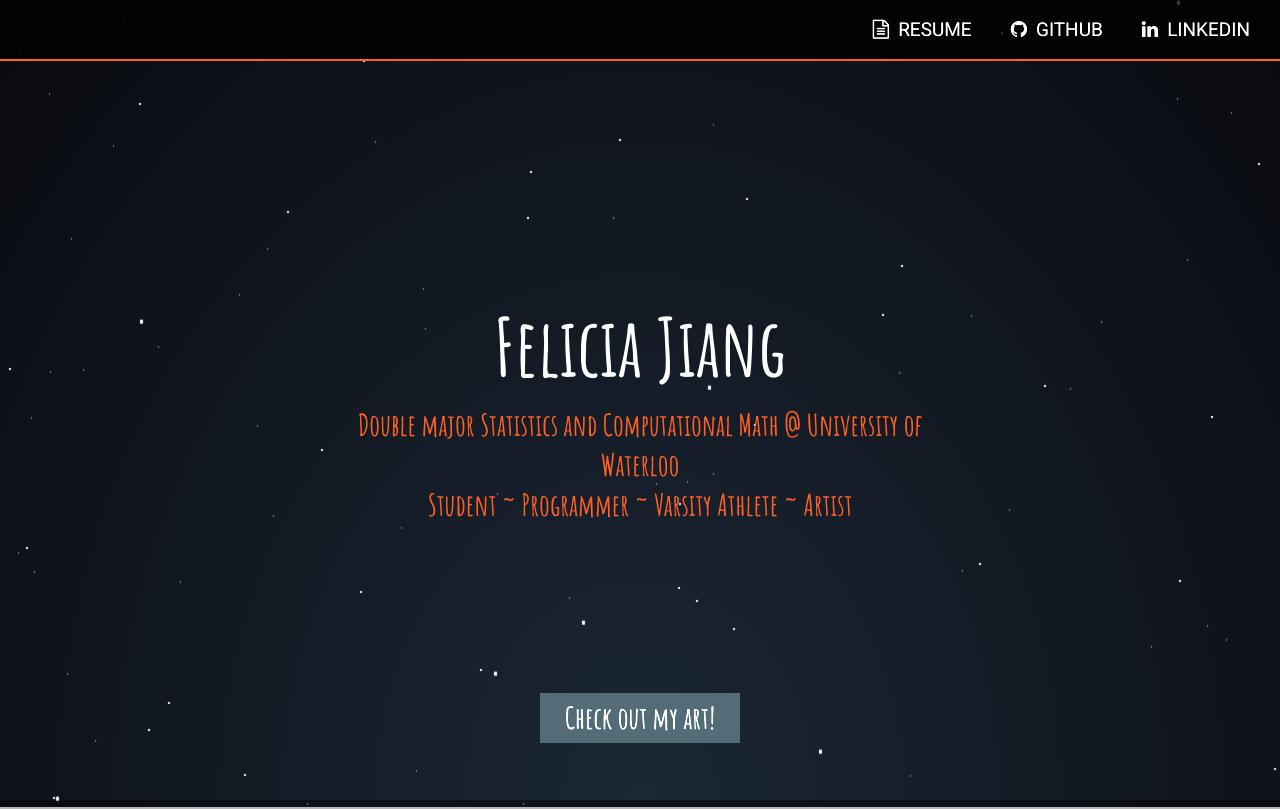
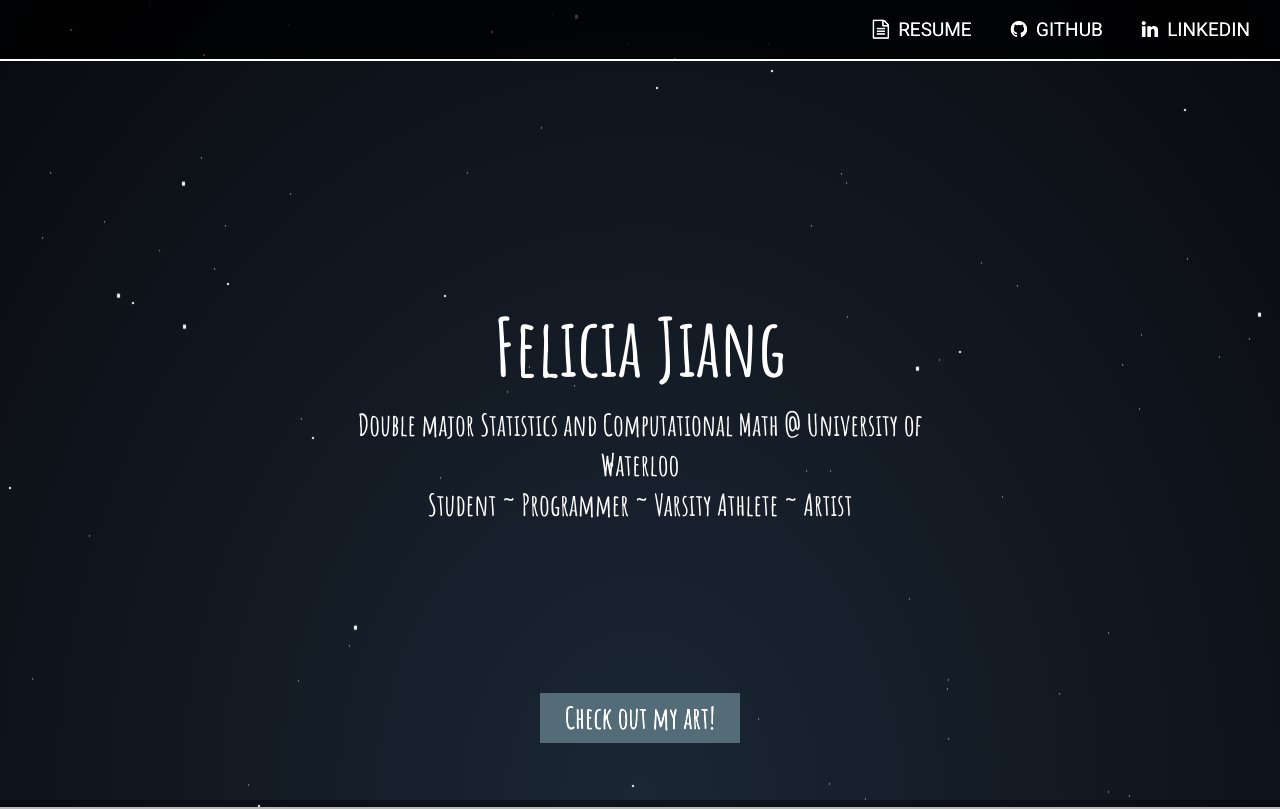
Before and after one commit to fljiang/website, a website: page index.html in a window 1280 px wide. Shown: the top 809 px of the page. Drawn offline with Linux system fonts and the light colour scheme.

Commit message:
Update colours

```diff
--- a/sass/navbar/_navigation.scss
+++ b/sass/navbar/_navigation.scss
@@ -5,7 +5,7 @@
     z-index: 1000000;
     font-size: 1.9rem;
     width: 100%;
-    border-bottom: 2px solid $color-orange;
+    border-bottom: 2px solid $color-white;
     background-color: rgba($color-black, .8);
     -webkit-transform: translateZ(0);
     @include media(950px) {
--- a/sass/pages/_intro.scss
+++ b/sass/pages/_intro.scss
@@ -37,7 +37,7 @@
     }
     &__paragraph {
         display: inline-block;
-        color: $color-orange;
+        color: $color-white;
         font-size: 3rem;
         line-height: 4rem;
         @include media(500px) {
```
Also changed, not shown: css/style.css.
